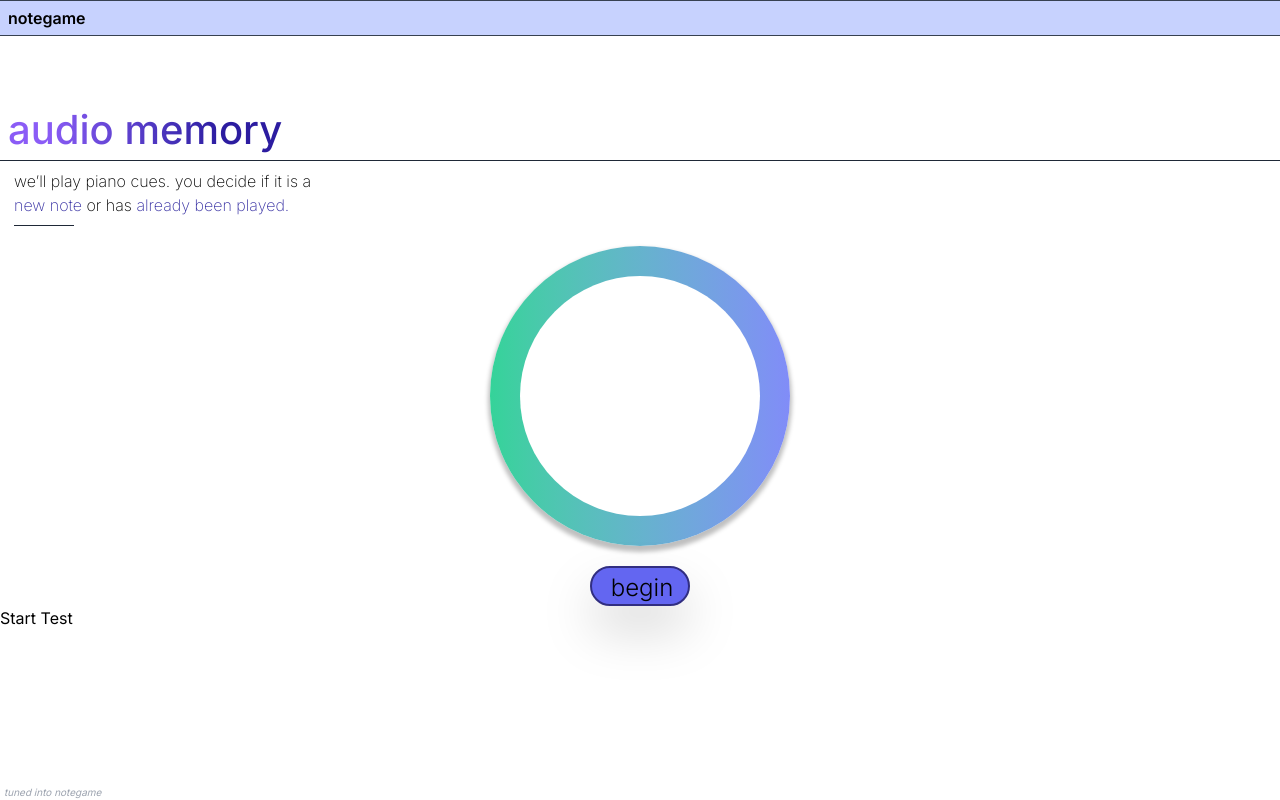
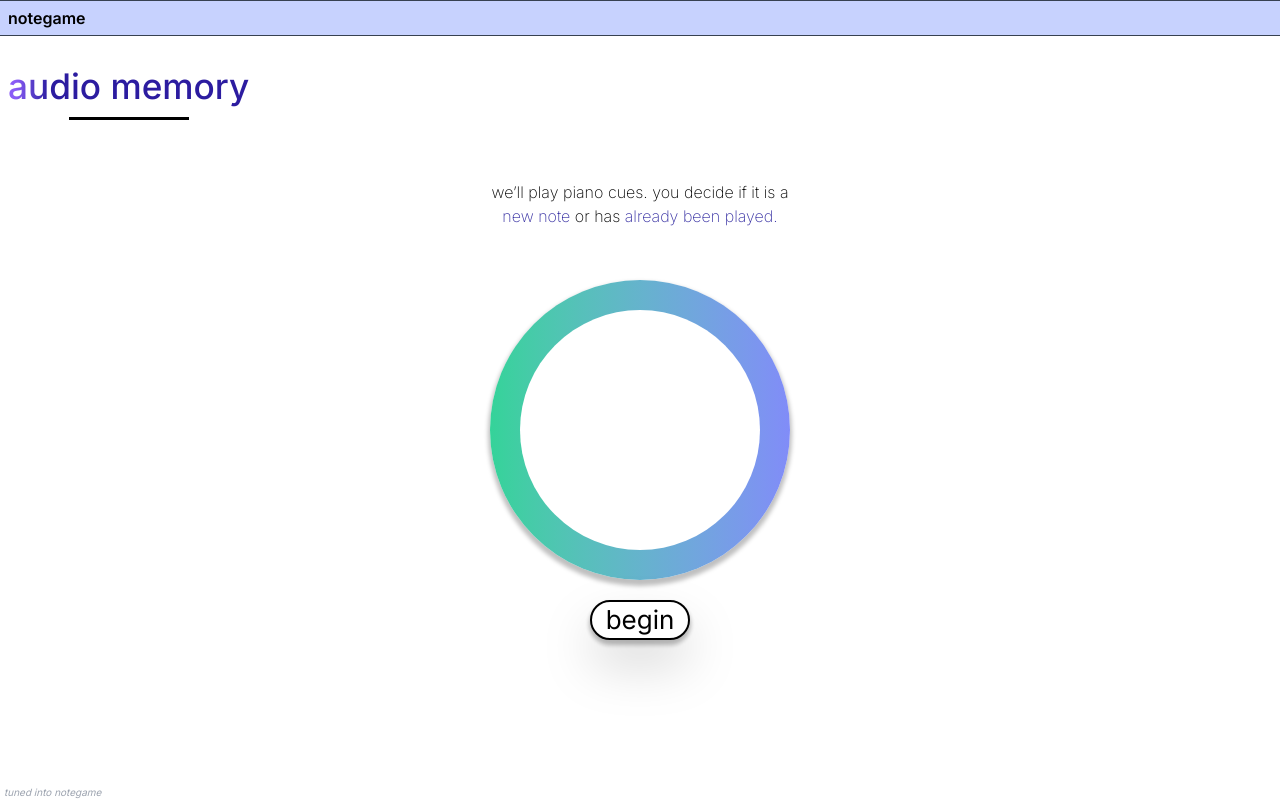
Before and after one commit to EshaanJ07/ProjectA, a React (Vite) app in the folder frontend/: page / in a window 1280 px wide. Built offline with nearby package versions, Linux system fonts and the light colour scheme.

Commit message:
Finished landing page v1 for audio memory test

```diff
--- a/frontend/src/App.tsx
+++ b/frontend/src/App.tsx
@@ -1,4 +1,3 @@
-import Title from "./components/Title";
 import Button from "./components/Button";
 import Note from "./components/Note";
 import Score from "./components/Score";
@@ -72,31 +71,26 @@ const App = () => {
   return (
     <>
       <Header />
-      <main className="pt-25">
+      <main className="pt-15">
         <div className="mx-2">
           <AudioMemoryTitle />
         </div>
-        <Divider />
-        <div className="mx-3.5 my-2">
-          <GameDescription />
-        </div>
-        <div className="w-15 mx-3.5">
-          <Divider />
+        <div className="flex justify-center my-10 translate-y-5 h-20">
+          {!hasGameStarted && <GameDescription />}
         </div>
         <div className="flex-center my-5">
           <AudioCircle />
         </div>
         <div className="flex justify-center">
-          <StartButton />
+          {!hasGameStarted && (
+            <>
+              <StartButton onClick={startGame} />
+            </>
+          )}
         </div>
         <Footer />
       </main>
 
-      {!hasGameStarted && (
-        <>
-          <Button name="Start Test" onClick={startGame} />
-        </>
-      )}
       {hasGameStarted && !gameOver && (
         <>
           <Score name="Score" score={score} />
--- a/frontend/src/components/AudioMemoryTitle.tsx
+++ b/frontend/src/components/AudioMemoryTitle.tsx
@@ -1,8 +1,14 @@
 const AudioMemoryTitle = () => {
   return (
-    <h1 className="font-medium text-[2.5rem] bg-gradient-to-r from-[#8B5CF6] from-[3%] to-[#2c1ca0] to-[17%] bg-clip-text text-transparent">
-      audio memory
-    </h1>
+    <>
+      <div className="inline-flex flex-col items-center">
+        <h1 className="font-medium text-[2.2rem] bg-gradient-to-r from-[#8B5CF6] from-[3%] to-[#2c1ca0] to-[17%] bg-clip-text text-transparent">
+          audio memory
+        </h1>
+
+        <div className="mt-1 border-t-[3px] border-[#000000] w-30"></div>
+      </div>
+    </>
   );
 };
 
--- a/frontend/src/components/GameDescription.tsx
+++ b/frontend/src/components/GameDescription.tsx
@@ -1,6 +1,6 @@
 const GameDescription = () => {
   return (
-    <p className="font-extralight w-75">
+    <p className="font-extralight w-75 text-center">
       we’ll play piano cues. you decide if it is a{" "}
       <span className="text-[#3730A3]">new note</span> or has{" "}
       <span className="text-[#3730A3]">already been played.</span>
--- a/frontend/src/components/Header.tsx
+++ b/frontend/src/components/Header.tsx
@@ -1,7 +1,7 @@
 const Header = () => {
   return (
     <>
-      <header className="absolute h-9 w-full bg-[#C7D2FE] top-0 left-0 flex items-center border-[#374151] border-y-[1.5px] px-2">
+      <header className="absolute h-9 w-full bg-[#C7D2FE] top-0 left-0 flex items-center border-[#374151] border-y px-2">
         <span className="font-semibold">notegame</span>
       </header>
     </>
--- a/frontend/src/components/StartButton.tsx
+++ b/frontend/src/components/StartButton.tsx
@@ -1,10 +1,18 @@
-const StartButton = () => {
+interface Props {
+  onClick?: () => void;
+}
+
+const StartButton = ({ onClick }: Props) => {
   return (
-    <div className="relative rounded-full h-10 w-25 bg-[#6366F1] border-[#312E81] border-2 drop-shadow-2xl">
-      <span className="absolute flex-center h-10 w-25 font-light text-[24px] ">
+    <button
+      className="transition hover:bg-[#818CF8] active:bg-[#818CF8] hover:border-[#3730A3] active:border-[#3730A3] hover:scale-105 active:scale-105 btn relative rounded-full h-10 w-25 bg-[#ffffff] border-[#000000] border-2 shadow-[0_4px_4px_1px_rgba(0,0,0,0.25)] drop-shadow-2xl"
+      onClick={onClick}
+      type="button"
+    >
+      <span className="absolute flex-center inset-0 font-normal text-[26px] ">
         begin
       </span>
-    </div>
+    </button>
   );
 };
 
--- a/frontend/src/components/Title.tsx
+++ /dev/null
@@ -1,13 +0,0 @@
-interface Props {
-  title: string;
-}
-
-const Title = ({ title }: Props) => {
-  return (
-    <div>
-      <h1 className="font-bold text-[30px]">{title}</h1>
-    </div>
-  );
-};
-
-export default Title;
```
